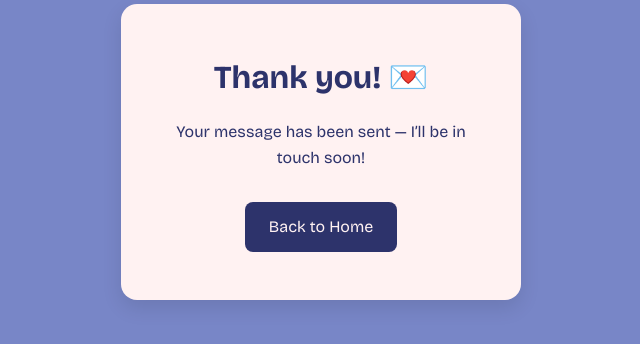
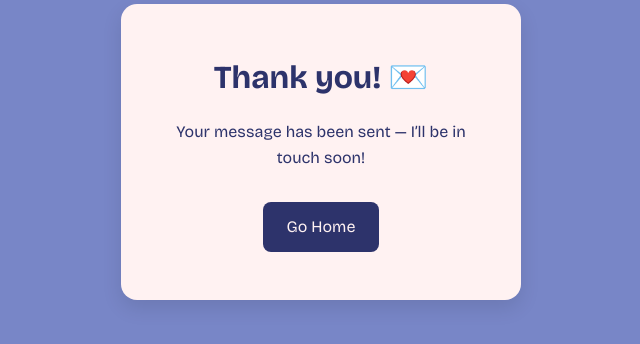
Before and after one commit to yohanalemu/My-Portfolio, a PHP site: page /thank-you.html in a window 1280 px wide. Shown: the part 248-592 px from the top of the page, without its empty margins (319-959 px from the left). Run offline with PHP 8.4, Linux system fonts and the light colour scheme.

Commit message:
Add files via upload

```diff
--- a/index.php
+++ b/index.php
@@ -166,7 +166,7 @@
                 <img src="images/portfolio-screenshot.png" alt="Project 1">
                 <div class="project__content">
                     <h4>Yohana's Portfolio</h4>
-                    <p class="project__tags">HTML • CSS • JavaScript</p>
+                    <p class="project__tags">HTML • CSS • JavaScript • PHP</p>
                     <p class="project__description">Designed and developed my ideal portfolio you're currently on!</p>
                     <hr>
                     <div class="project__links">
--- a/thank-you.html
+++ b/thank-you.html
@@ -63,7 +63,8 @@
   <div class="container">
     <h1>Thank you! 💌</h1>
     <p>Your message has been sent — I’ll be in touch soon!</p>
-    <a href="index.php">Back to Home</a>
+    <a href="index.php">Go Home</a>
+
   </div>
 </body>
 </html>
```
Also changed, not shown: 1 other file.
